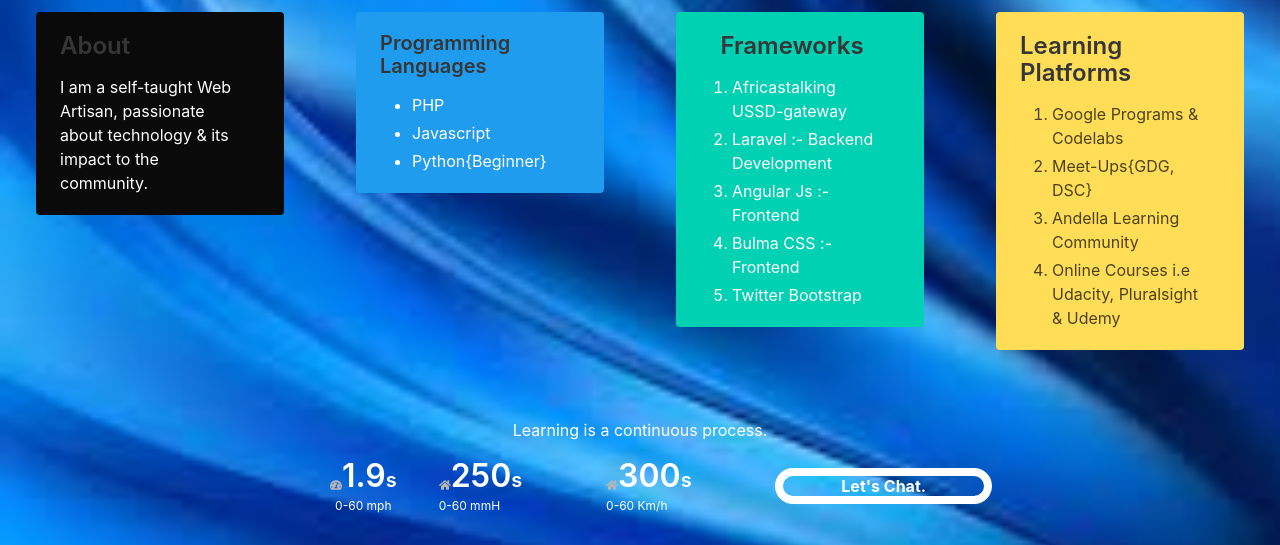
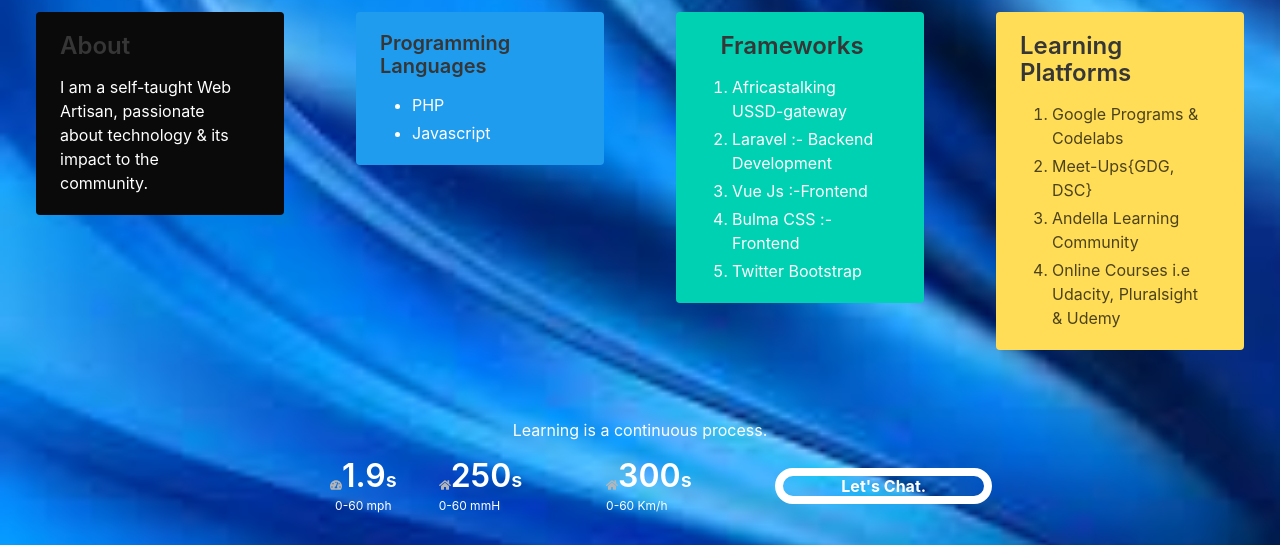
Before and after one commit to CollyneJumah/blog, a plain HTML site: page index.html in a window 1280 px wide. Shown: the part 270-815 px from the top of the page. Drawn offline with nearby package versions, Linux system fonts and the light colour scheme; a script that the page names is missing.

Commit message:
Update index.html

```diff
--- a/index.html
+++ b/index.html
@@ -139,7 +139,6 @@
           <ul>
             <li>PHP</li>
             <li>Javascript</li>
-            <li>Python{Beginner}</li>
           </ul>
         </div>
       </div>
@@ -151,7 +150,7 @@
           <ol>
             <li>Africastalking USSD-gateway</li>
             <li>Laravel :- Backend Development</li>
-            <li>Angular Js :-Frontend</li>
+            <li>Vue Js :-Frontend</li>
             <li>Bulma CSS :-Frontend</li>
             <li>Twitter Bootstrap</li>
           </ol>
```
